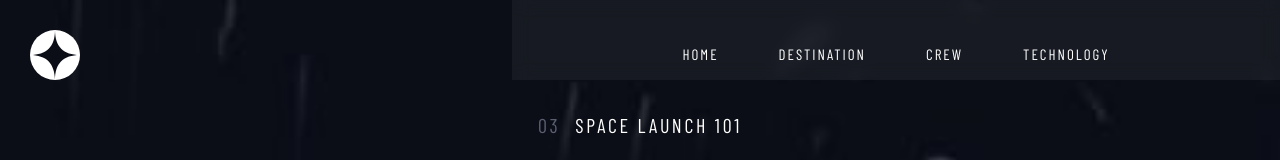
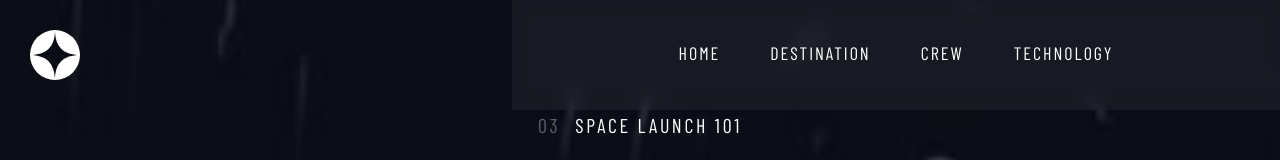
Before and after one commit to ryanesmores07/nextjs-space-landingpage, a Next.js app: page /technology in a window 1280 px wide. Shown: the top 160 px of the page. Built offline with nearby package versions, Linux system fonts and the light colour scheme; a web font is replaced by a local one.

Commit message:
chore: added a new Navigation style for Tablet

```diff
--- a/components/HomePage.js
+++ b/components/HomePage.js
@@ -43,8 +43,6 @@ const Wrapper = styled.section`
   position: relative;
 
   .flex-container {
-    text-align: center;
-
     .details {
       text-align: center;
       padding: 2rem;
--- a/components/Navigation.js
+++ b/components/Navigation.js
@@ -4,7 +4,7 @@ import Link from "next/link";
 import { useGlobalContext } from "../context/context";
 
 const Navigation = () => {
-  const { toggleHandler, isOpen } = useGlobalContext();
+  const { toggleHandler, isOpen, setIsOpen } = useGlobalContext();
 
   return (
     <Wrapper>
@@ -37,6 +37,22 @@ const Navigation = () => {
             </ul>
           </aside>
         )}
+        <aside className="sidebar-large">
+          <ul role="list" className="links">
+            <li>
+              <Link href="/"> HOME</Link>
+            </li>
+            <li>
+              <Link href="/Moon"> DESTINATION</Link>
+            </li>
+            <li>
+              <Link href="/crew"> CREW</Link>
+            </li>
+            <li>
+              <Link href="/technology"> TECHNOLOGY</Link>
+            </li>
+          </ul>
+        </aside>
         <Link href="/">
           <img src="logo.svg" alt="" className="logo" />
         </Link>
@@ -58,6 +74,10 @@ const Wrapper = styled.nav`
   background-color: transparent;
   max-width: 100%;
   width: 100%;
+
+  .sidebar-large {
+    display: none;
+  }
 
   .container {
     display: flex;
@@ -141,42 +161,58 @@ const Wrapper = styled.nav`
       display: none;
     }
 
+    .sidebar {
+      display: none;
+    }
+
     .toggle {
       display: none;
     }
-    .sidebar {
+
+    .sidebar-large {
+      display: flex;
       position: absolute;
       background-color: transparent;
       justify-content: center;
       width: 60%;
-      padding: 3rem;
-      bottom: 90%;
+      height: 11rem;
+      top: 0;
+      right: 0;
+      bottom: 0;
+      padding: 4rem;
       backdrop-filter: blur(1rem);
 
       &::before {
         background-color: var(--clr-white);
         opacity: 0.05;
+        content: "";
+        position: absolute;
+        z-index: -1;
+        top: 0;
+        left: 0;
+        bottom: 0;
+        right: 0;
       }
 
       .links {
         display: flex;
-        column-gap: 4rem;
+        column-gap: 5rem;
 
-        span {
-          display: none;
-        }
         li {
+          font-family: var(--ff-content);
+          font-weight: 100;
+          font-size: 1.8rem;
           a {
-            /* margin-right: 2rem; */
+            font-family: var(--ff-content);
             position: relative;
-            font-size: 1.5rem;
             letter-spacing: 2px;
+            color: var(--clr-white);
 
             &::after {
               content: "";
               position: absolute;
               left: 0;
-              bottom: -4rem;
+              bottom: -5rem;
               background-color: white;
               height: 5px;
               width: 100%;
--- a/components/Planet.js
+++ b/components/Planet.js
@@ -161,6 +161,12 @@ const Wrapper = styled.section`
       font-size: 3.8rem;
     }
   }
+
+  @media (min-width: 768px) {
+    .flex-container {
+      padding-top: 10rem;
+    }
+  }
 `;
 
 export default Planet;
```
